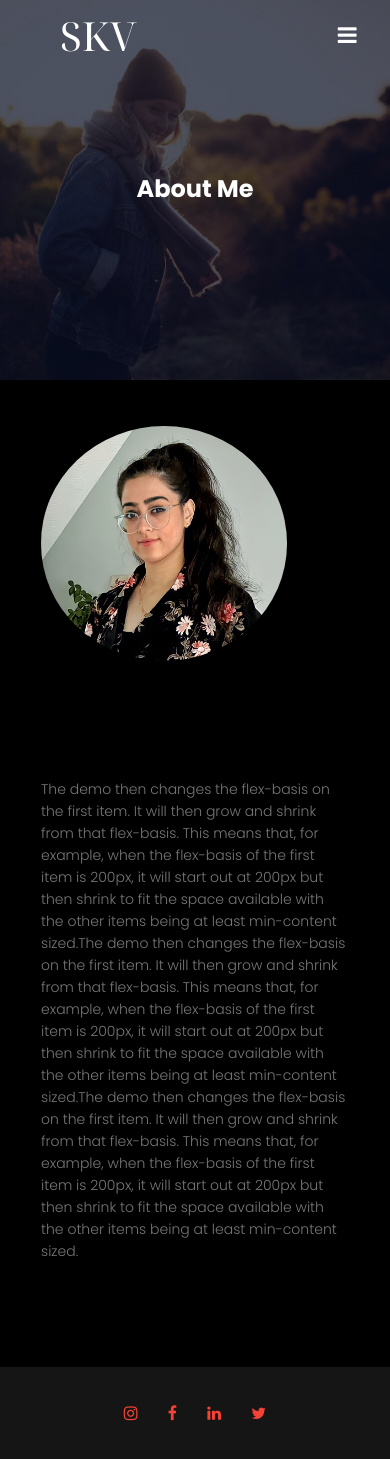
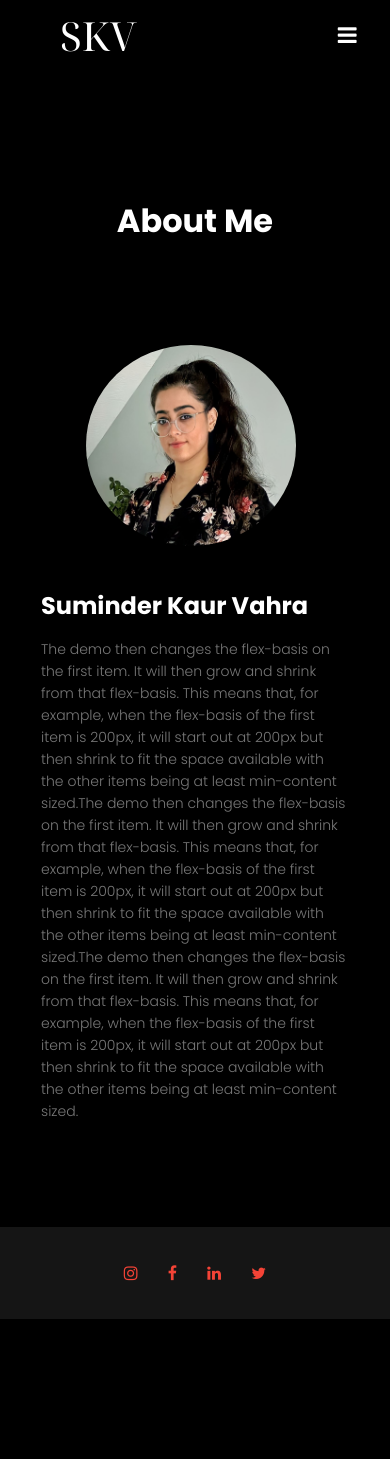
Before and after one commit to AshwinPrksh00/skv.arts-website, a PHP site: page /about.php in a window 390 px wide. After the commit the page ends 1319 px from the top, so only its background shows below. Run offline with PHP 8.4, Linux system fonts and the light colour scheme.

Commit message:
made some final changes.

```diff
--- a/about.php
+++ b/about.php
@@ -5,7 +5,8 @@
     <meta charset="UTF-8">
     <meta http-equiv="X-UA-Compatible" content="IE=edge">
     <meta name="viewport" content="width=device-width, initial-scale=1.0">
-    <title>Document</title>
+    <title>About Me</title>
+    <link rel="icon" href="./assets/icons/S.png" type="image/x-icon">
     <link rel="stylesheet" href="css/style.css">
     <link rel="preconnect" href="https://fonts.googleapis.com">
     <link rel="preconnect" href="https://fonts.gstatic.com" crossorigin>
@@ -15,25 +16,19 @@
 </head>
 
 <body>
-    <section class="sub-header">
-        <nav>
-            <a class="title" href="index.php">SKV</a>
-            <div class="nav-links" id="navLinks">
-                <i class="fa fa-times" onclick="hideMenu()"></i>
-                <ul>
-                    <li><a href="index.php">HOME</a></li>
-                    <li><a href="catogery.php">GALLERY</a></li>
-                    <li><a href="about.php">ABOUT</a></li>
-                    <li><a href="order.php">ORDER</a></li>
-                </ul>
-            </div>
-            <i class="fa fa-bars" onclick="showMenu()"></i>
-        </nav>
 
+    <?php include "navbar.php"; ?>
+    <div class="paint-video">
+        <img src="assets/images/about_background.jpg" alt="moon">
         <h1>About Me</h1>
-    </section>
+    </div>
+
 
     <!-----About us Content----->
+
+    <!-- <video width="320" height="240" autoplay muted loop id="myVideo">
+        <source src="assets/images/starry_night_anim.mp4" type="video/mp4">
+    </video> -->
 
     <section class="about-us">
         <div class="row">
--- a/catogery.php
+++ b/catogery.php
@@ -5,7 +5,8 @@
     <meta charset="UTF-8">
     <meta http-equiv="X-UA-Compatible" content="IE=edge">
     <meta name="viewport" content="width=device-width, initial-scale=1.0">
-    <title>Document</title>
+    <title>Gallery</title>
+    <link rel="icon" href="./assets/icons/S.png" type="image/x-icon">
     <link rel="stylesheet" href="css/style.css">
     <link href="https://fonts.googleapis.com/css2?family=Poppins:wght@200;300;400;500;600;700&display=swap" rel="stylesheet">
     <link href="https://fonts.googleapis.com/css2?family=Noto+Serif+Display:ital,wght@0,400;0,500;0,700;1,500&display=swap" rel="stylesheet">
--- a/css/style.css
+++ b/css/style.css
@@ -228,6 +228,7 @@ nav .fa{
     text-align: center;
     padding-top: 50px;
     padding-bottom: 5rem;
+    /* background-color: black; */
 }
 
 .campus h1{
@@ -288,7 +289,7 @@ nav .fa{
 
     /*-----Part3-----*/
 .part3{
-    background-color: #222;
+    background-color: black;
     padding-bottom: 5rem;
 }
 
@@ -400,20 +401,44 @@ h3{
 
 /*------------About us Page--------------*/
 
-.sub-header{
+/* .sub-header{
     height: 45vh;
     width: 100%;
-    background-image: linear-gradient(rgba(4,9,30,0.7),rgba(4,9,30,0.7)),url(background.jpeg);
-    background-position: center;
+    background-color: black;
+    background-image: linear-gradient(rgba(4,9,30,0.7),rgba(4,9,30,0.7)),url(background.jpeg); */
+    /* background-position: center;
     background-size: cover;
     text-align: center;
     color: #fff;
     position: relative;
     overflow: hidden;
+}  */
+
+.paint-video{
+    height: 50vh;
+    width: 100%;
+    background-color: black;
+    /* background-image: url(assets\images\about_background.jpg);
+    background-position: center;
+    background-size: cover; */
+    text-align: center;
+    color: #fff;
+    position: relative;
+    overflow: hidden;
+
 }
-
+.paint-video img{
+    z-index: 0;
+    width: 100vw;
+}
+.paint-video h1{
+    z-index: 1;
+    position: absolute;
+    top: 5vh;
+    right: 44vw;
+}
 .sub-header h1{
-    margin-top: 100px;
+    margin-top: 60px;
 }
 
 .about-us{
@@ -437,6 +462,7 @@ h3{
 
 .c2{
     width: 65%;
+    color: white;
 }
 
 .about-col img{
@@ -453,12 +479,36 @@ h3{
 }
 
 @media (max-width:700px){
+
+    .sub-header{
+    height: 30vh;
+    }
+
+    .sub-header h1{
+        margin-top: 40px;
+    }
+
+    .about-col{
+        padding: 5px 2px 30px 2px;
+    }
+
     .c1{
+        padding-left: 15%;
         width: 100%;
     }
 
     .c2{
         width: 100%;
+    }
+    .paint-video{
+        height: 30vh;
+    }
+    .paint-video img{
+        display: none;
+    }
+    .paint-video h1{
+        top: 15vh;
+        right: 30vw;
     }
 }
 
@@ -529,10 +579,10 @@ h3{
 
 @media only screen and (max-width: 769px){
     .container .heading{
-        width: 100%;
+        width: 80%;
     }
     .container .heading h3{
-        font-size: 1em;
+        font-size: 2.2rem;
     }
 }
 
@@ -622,6 +672,7 @@ h3{
         padding: 30px 10px;
 
     }
+
 
     .img-box{
         width: 12rem;
--- a/gallery1.php
+++ b/gallery1.php
@@ -5,7 +5,8 @@
     <meta charset="UTF-8">
     <meta http-equiv="X-UA-Compatible" content="IE=edge">
     <meta name="viewport" content="width=device-width, initial-scale=1.0">
-    <title>Document</title>
+    <title>Oil Painting Gallery</title>
+    <link rel="icon" href="./assets/icons/S.png" type="image/x-icon">
     <link rel="stylesheet" href="css/style.css">
     <link href="https://fonts.googleapis.com/css2?family=Poppins:wght@200;300;400;500;600;700&display=swap" rel="stylesheet">
     <link href="https://fonts.googleapis.com/css2?family=Noto+Serif+Display:ital,wght@0,400;0,500;0,700;1,500&display=swap" rel="stylesheet">
--- a/gallery2.php
+++ b/gallery2.php
@@ -5,7 +5,8 @@
     <meta charset="UTF-8">
     <meta http-equiv="X-UA-Compatible" content="IE=edge">
     <meta name="viewport" content="width=device-width, initial-scale=1.0">
-    <title>Document</title>
+    <title>Black n White Gallery</title>
+    <link rel="icon" href="./assets/icons/S.png" type="image/x-icon">
     <link rel="stylesheet" href="css/style.css">
     <link href="https://fonts.googleapis.com/css2?family=Poppins:wght@200;300;400;500;600;700&display=swap" rel="stylesheet">
     <link href="https://fonts.googleapis.com/css2?family=Noto+Serif+Display:ital,wght@0,400;0,500;0,700;1,500&display=swap" rel="stylesheet">
--- a/gallery3.php
+++ b/gallery3.php
@@ -5,7 +5,8 @@
     <meta charset="UTF-8">
     <meta http-equiv="X-UA-Compatible" content="IE=edge">
     <meta name="viewport" content="width=device-width, initial-scale=1.0">
-    <title>Document</title>
+    <title>Sketch Gallery</title>
+    <link rel="icon" href="./assets/icons/S.png" type="image/x-icon">
     <link rel="stylesheet" href="css/style.css">
     <link href="https://fonts.googleapis.com/css2?family=Poppins:wght@200;300;400;500;600;700&display=swap" rel="stylesheet">
     <link href="https://fonts.googleapis.com/css2?family=Noto+Serif+Display:ital,wght@0,400;0,500;0,700;1,500&display=swap" rel="stylesheet">
--- a/order.php
+++ b/order.php
@@ -72,7 +72,8 @@ if (isset($_POST['name']) && isset($_POST['phno']) && isset($_POST['addr']) && i
     <meta charset="UTF-8">
     <meta http-equiv="X-UA-Compatible" content="IE=edge">
     <meta name="viewport" content="width=device-width, initial-scale=1.0">
-    <title>Document</title>
+    <title>Order your Painting</title>
+    <link rel="icon" href="./assets/icons/S.png" type="image/x-icon">
     <link rel="stylesheet" href="css/style.css">
     <link rel="preconnect" href="https://fonts.googleapis.com">
     <link rel="preconnect" href="https://fonts.gstatic.com" crossorigin>
```
Also changed, not shown: index.php (+9 -7 lines), assets/icons/S.png (added), assets/images/about_background.jpg (added), assets/images/author-image.jpg (deleted), assets/images/background.jpeg (added), assets/images/kobe.png (renamed from css/kobe.png), css/jocker.jpeg (deleted), 2 other files.
